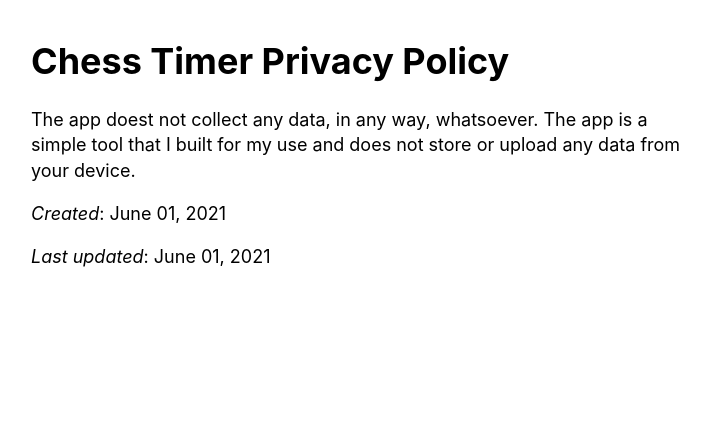
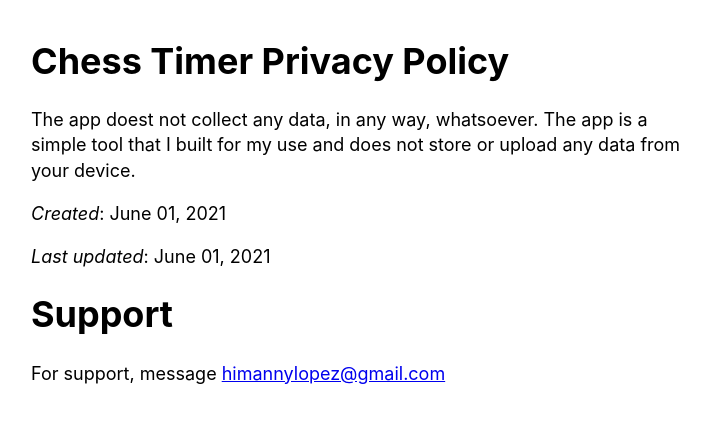
Before and after one commit to mannylopez/mannylopez.github.io, a plain HTML site: page ChessTimerPrivacyPolicy.html in a window 1280 px wide. Shown: the whole page, without its empty margins (284-994 px from the left). Drawn offline with Linux system fonts and the light colour scheme.

Commit message:
Add support email alias to Chess Timer Privacy Policy page

```diff
--- a/ChessTimerPrivacyPolicy.html
+++ b/ChessTimerPrivacyPolicy.html
@@ -10,6 +10,8 @@
     <p>The app doest not collect any data, in any way, whatsoever. The app is a simple tool that I built for my use and does not store or upload any data from your device.</p>
     <p><em>Created</em>: June 01, 2021</p>
     <p><em>Last updated</em>: June 01, 2021</p>
+    <h1>Support</h1>
+    <p>For support, message <a href="mailto:himannylopez@gmail.com">himannylopez@gmail.com</a></p>
   </div>
 
 </body>
```
